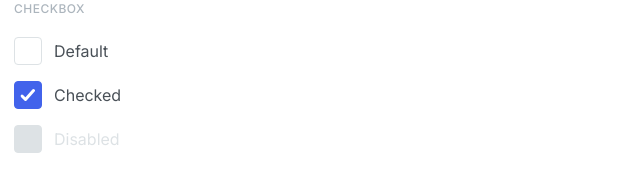
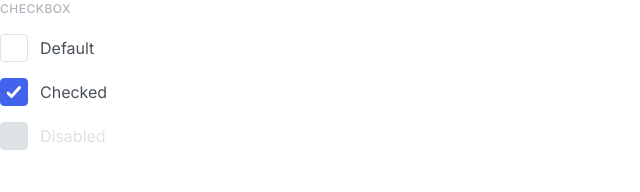
Before and after one commit to js-tasks-ru/htmlcss-20220616_t3131653, a website: page 07-lection5/01-checkbox/index.html in a window 1280 px wide. Shown: the whole page, without its empty margins (0-640 px from the left). Drawn offline with Linux system fonts and the light colour scheme.

Commit message:
add checkbox after review

```diff
--- a/07-lection5/01-checkbox/checkbox.css
+++ b/07-lection5/01-checkbox/checkbox.css
@@ -1,8 +1,10 @@
-.checkbox-set {
-	border: none;
+.checkbox-block {
+	display: flex;
+	flex-direction: column;
+	gap: 16px;
 }
 
-.checkbox-set__title {
+.checkbox-block__title {
 	font-family: 'Inter';
 	font-style: normal;
 	font-weight: 500;
@@ -11,18 +13,16 @@
 	letter-spacing: 0.04em;
 	text-transform: uppercase;
 	color: var(--subtitle);
-	padding-bottom: 13px;
 }
 
 .checkbox {
 	display: flex;
-	padding-bottom: 16px;
-position: relative;
+	position: relative;
 }
 
 .checkbox__input {
 	position: absolute;
-	clip:rect(0,0,0,0);
+	clip: rect(0, 0, 0, 0);
 }
 
 .checkbox__state {
@@ -56,26 +56,23 @@ position: relative;
 	color: var(--cheeckbox-label);
 }
 
-.checkbox:focus .checkbox__title {
-	text-decoration: underline;
-}
-
 .checkbox__input:checked~.checkbox__state .checkbox__control {
 	background: var(--checkbox-checked);
 	border: 1px solid var(--checkbox-checked);
 }
+
 .checkbox__input:focus~.checkbox__state .checkbox__title {
 	text-decoration: underline;
 }
 
-.checkbox_disabled .checkbox__control {
+.checkbox__input:disabled~.checkbox__state .checkbox__control {
 	background: var(--alternate-checkbox);
 }
 
-.checkbox_disabled .checkbox__icon {
+.checkbox__input:disabled~.checkbox__state .checkbox__icon {
 	display: none;
 }
 
-.checkbox_disabled .checkbox__title {
+.checkbox__input:disabled~.checkbox__state .checkbox__title {
 	color: var(--alternate-checkbox);
 }
--- a/07-lection5/01-checkbox/index.html
+++ b/07-lection5/01-checkbox/index.html
@@ -6,8 +6,8 @@
         <link rel="stylesheet" href="./checkbox.css">
     </head>
     <body>
-        <fieldset class="checkbox-set">
-            <legend class="checkbox-set__title">Checkbox</legend>
+       <div class="checkbox-block">
+            <div class="checkbox-block__title">Checkbox</div>
 
             <label class="checkbox checkbox_default">
                 <input type="checkbox" class="checkbox__input">
@@ -54,9 +54,9 @@
                     <div class="checkbox__title">Disabled</div>
                 </div>
             </label>
+        </div>
 
 
-        </fieldset>
 
     </body>
 </html>
```
